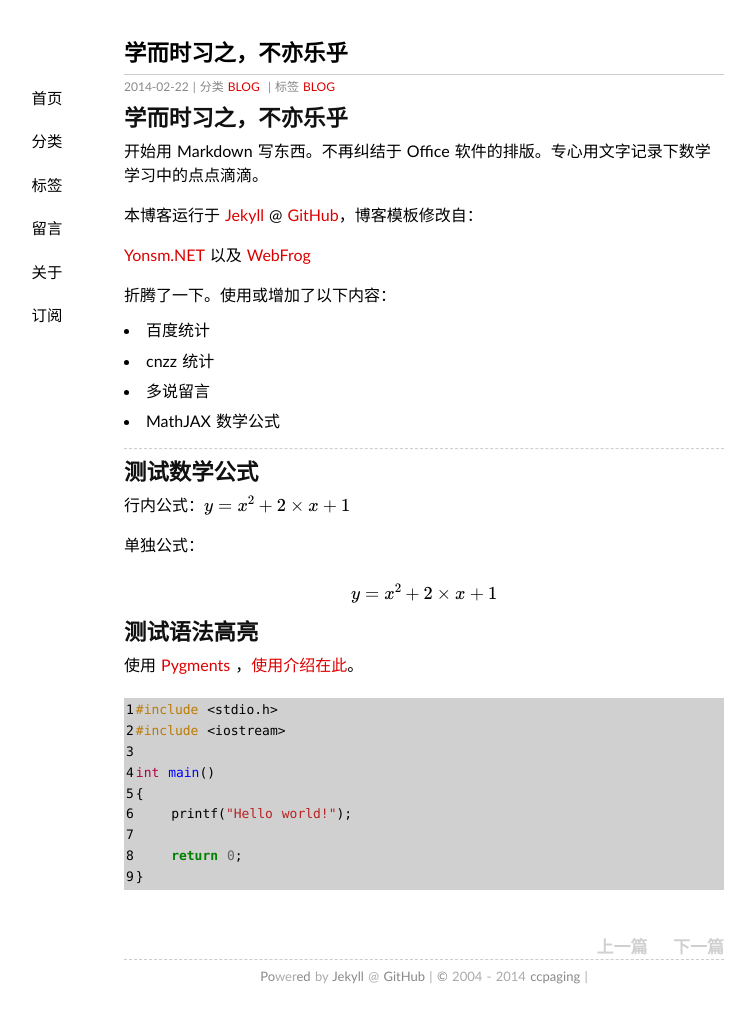
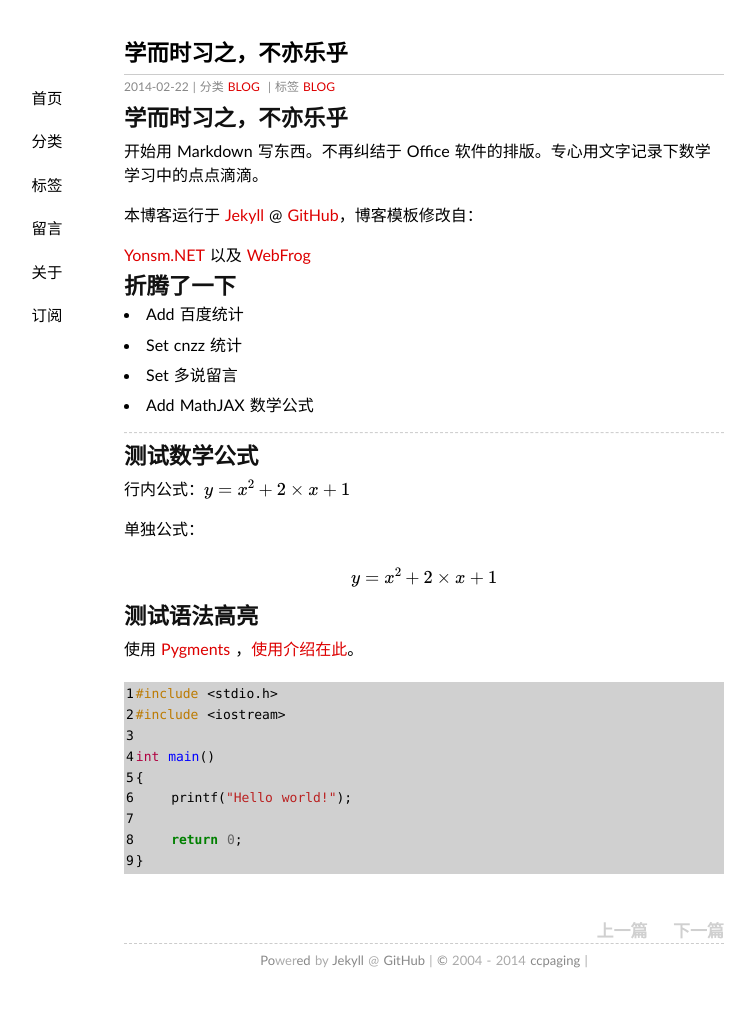
Before and after one commit to ccpaging/ccpaging.github.io, a Jekyll site: the page built from _posts/2014-02-22-hello-world.md, in a window 1280 px wide. Shown: the whole page, without its empty margins (216-971 px from the left). Built offline with Jekyll 4.4.1, drawn with Linux system fonts in a browser that asks for light colours; some web fonts are replaced; formulas are drawn with MathJax 3; comment, search, counter and statistics services are not loaded.

Commit message:
Update 2014-02-22-hello-world.md

```diff
--- a/_posts/2014-02-22-hello-world.md
+++ b/_posts/2014-02-22-hello-world.md
@@ -14,12 +14,12 @@ tags:  BLOG
 
 [Yonsm.NET](http://www.yonsm.net) 以及 [WebFrog](http://webfrogs.me/)
 
-折腾了一下。使用或增加了以下内容：
+## 折腾了一下
 
-* 百度统计
-* cnzz 统计
-* 多说留言
-* MathJAX 数学公式
+* Add 百度统计
+* Set cnzz 统计
+* Set 多说留言
+* Add MathJAX 数学公式
 
 ----
 
```
